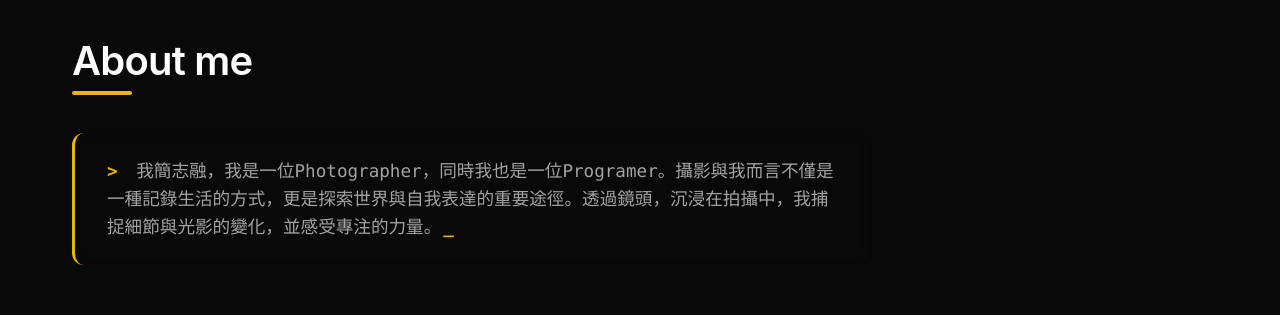
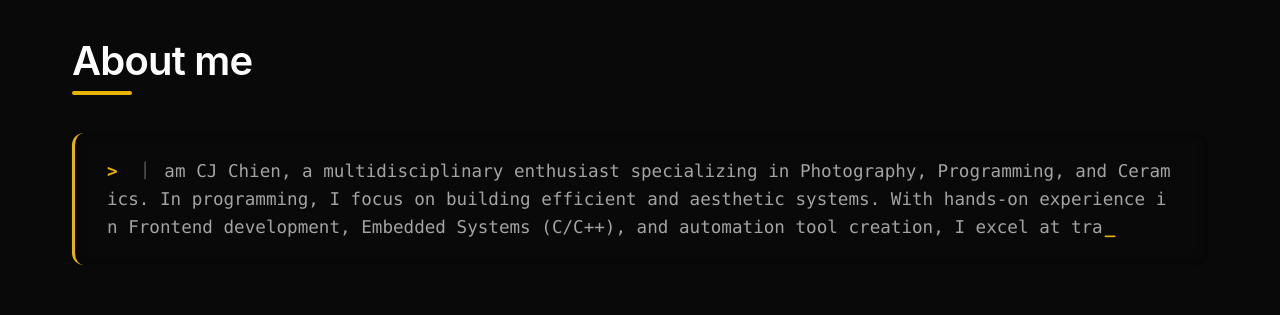
Before and after one commit to Jung217/Jung217, a Next.js app in the folder website/: page / in a window 1280 px wide. Shown: the part 860-1175 px from the top of the page. Built offline with nearby package versions, Linux system fonts and the light colour scheme.

Commit message:
modify about me

```diff
--- a/website/src/app/globals.css
+++ b/website/src/app/globals.css
@@ -598,12 +598,10 @@ h6 {
 .section p {
   font-size: 1.1rem;
   color: var(--text-secondary);
-  max-width: 800px;
 }
 
 /* Terminal Text Effect */
 .terminal-container {
-  max-width: 800px;
   width: 100%;
   /* 手機版自適應寬度 */
   background: rgba(10, 10, 10, 0.4);
@@ -623,6 +621,7 @@ h6 {
   /* Soft terminal green/blue/grey */
   line-height: 1.6;
   margin: 0;
+  white-space: pre-wrap;
 }
 
 .terminal-prompt {
@@ -1892,12 +1891,10 @@ a.gc-pr:hover {
   align-items: flex-start;
   gap: 4px;
   position: relative;
-  /* 確保 logo 絕對定位以 header 為準 */
 }
 
 .cp-receipt-subheader {
-  /* 移除虛線 */
-  border-bottom: none;
+  border-bottom: 1px dashed #ccc;
 }
 
 .cp-receipt-message {
@@ -1907,13 +1904,11 @@ a.gc-pr:hover {
 }
 
 .cp-receipt-subtotal td {
-  /* 移除虛線 */
-  border-top: none;
+  border-top: 1px dashed #ccc;
 }
 
 .cp-receipt-total td {
-  /* 移除虛線 */
-  border-top: none;
+  border-top: 1px dashed #ccc;
   font-weight: 600;
 }
 
--- a/website/src/app/page.js
+++ b/website/src/app/page.js
@@ -20,7 +20,11 @@ export default function Home() {
 
         <section id="about" className="section">
           <h2>About me</h2>
-          <TerminalText text="我是簡志融，我是一位Photographer，同時我也是一位Programer。攝影與我而言不僅是一種記錄生活的方式，更是探索世界與自我表達的重要途徑。透過鏡頭，沉浸在拍攝中，我捕捉細節與光影的變化，並感受專注的力量。" />
+          <TerminalText
+            typingSpeed={20}
+            text={`｜I am CJ Chien, a multidisciplinary enthusiast specializing in Photography, Programming, and Ceramics. In programming, I focus on building efficient and aesthetic systems. With hands-on experience in Frontend development, Embedded Systems (C/C++), and automation tool creation, I excel at transforming complex logic into clean solutions. Photography is my lens to explore the world and express myself, while ceramics is the silent dialogue between hands and clay.
+
+我是簡志融，一位熱衷於攝影、程式開發與陶藝創作的跨領域實踐者。在程式開發領域，我專注於構建高效且美觀的系統。具備前端開發、嵌入式系統 (C/C++) 以及自動化工具開發的實戰經驗，擅長將複雜的邏輯轉化為簡潔的解決方案。攝影與我而言不僅是記錄生活，更是探索世界與自我表達的重要途徑；而陶藝則是雙手與泥土之間的無聲對話。`} />
         </section>
 
         <section id="skills" className="section">
--- a/website/src/components/TerminalText.js
+++ b/website/src/components/TerminalText.js
@@ -8,12 +8,12 @@ export default function TerminalText({ text, typingSpeed = 50 }) {
 
     useEffect(() => {
         let i = 0;
+        let typeWriter;
         setDisplayedText('');
         setIsTyping(true);
 
-        // Add a slight delay before typing starts
         const startDelay = setTimeout(() => {
-            const typeWriter = setInterval(() => {
+            typeWriter = setInterval(() => {
                 if (i < text.length) {
                     setDisplayedText((prev) => prev + text.charAt(i));
                     i++;
@@ -22,11 +22,12 @@ export default function TerminalText({ text, typingSpeed = 50 }) {
                     clearInterval(typeWriter);
                 }
             }, typingSpeed);
-
-            return () => clearInterval(typeWriter);
         }, 500);
 
-        return () => clearTimeout(startDelay);
+        return () => {
+            clearTimeout(startDelay);
+            if (typeWriter) clearInterval(typeWriter);
+        };
     }, [text, typingSpeed]);
 
     return (
```
